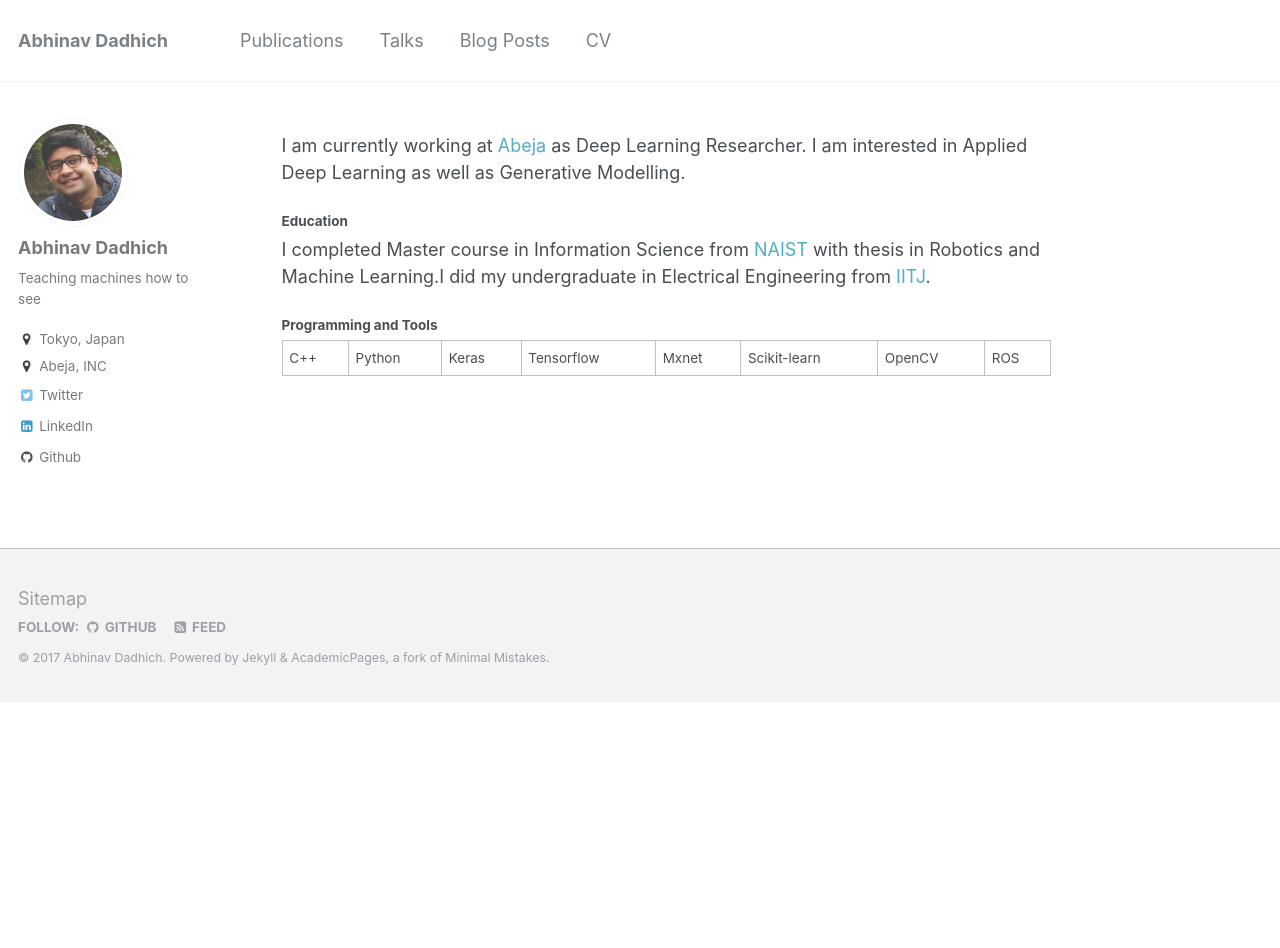
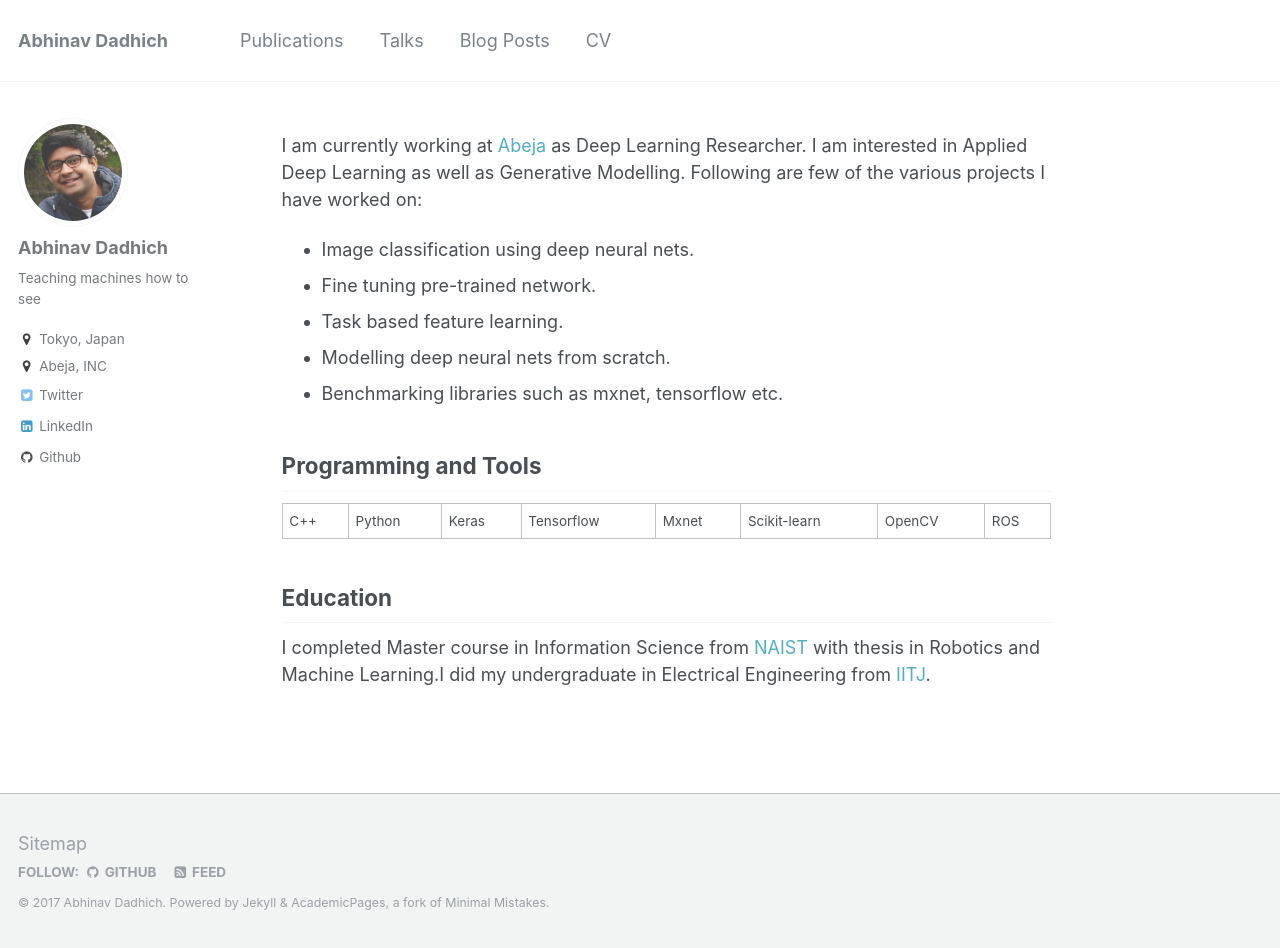
Before and after one commit to ResByte/ResByte.github.io, a Jekyll site: the page built from _pages/about.md, in a window 1280 px wide and 948 px high. Built offline with Jekyll 4.4.1, drawn with Linux system fonts in a browser that asks for light colours.

Commit message:
Update about.md

```diff
--- a/_pages/about.md
+++ b/_pages/about.md
@@ -10,11 +10,19 @@ redirect_from:
 
 
 I am currently working at [Abeja](http://www.abeja.asia) as Deep Learning Researcher. I am interested in Applied Deep Learning as well as Generative Modelling.
+Following are few of the various projects I have worked on:
 
-#### Education
+- Image classification using deep neural nets.
+- Fine tuning pre-trained network.
+- Task based feature learning.
+- Modelling deep neural nets from scratch.
+- Benchmarking libraries such as mxnet, tensorflow etc.
+
+## Programming and Tools
+
+C++ | Python| Keras | Tensorflow | Mxnet | Scikit-learn | OpenCV | ROS
+
+
+## Education
 
 I completed Master course in Information Science from [NAIST](http://www.naist.jp/en/) with thesis in Robotics and Machine Learning.I did my undergraduate in Electrical Engineering from [IITJ](http://www.iitj.ac.in).
-
-#### Programming and Tools
-
-C++ | Python| Keras | Tensorflow | Mxnet | Scikit-learn | OpenCV | ROS
```
